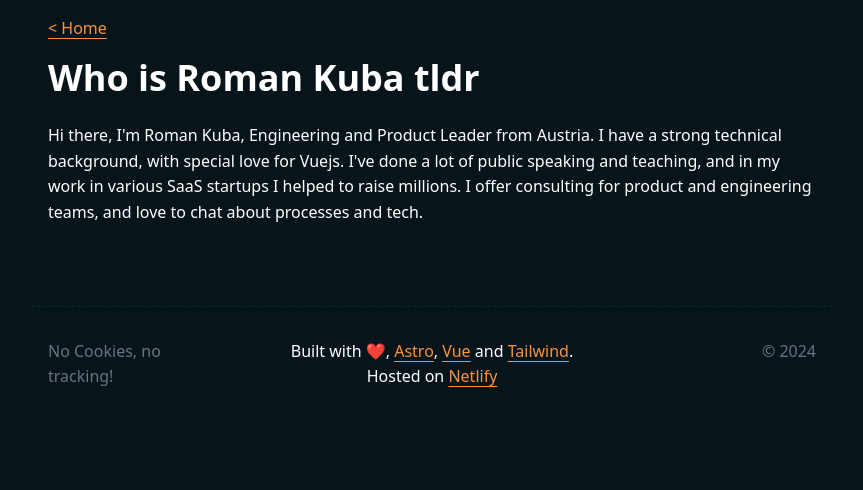
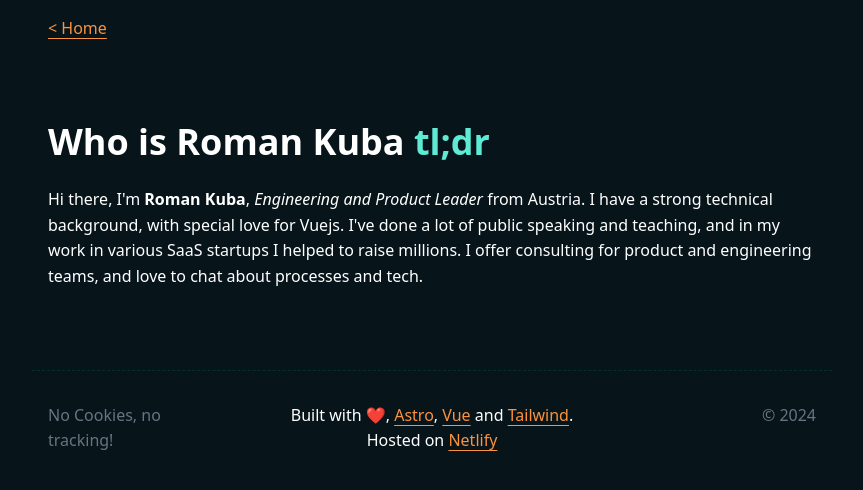
Before and after one commit to codebryo/romankuba.me, an Astro site: page /about in a window 1280 px wide. Shown: the whole page, without its empty margins (208-1071 px from the left). Built offline with nearby package versions, Linux system fonts and the light colour scheme; Astro itself is replaced by a stand-in of ours.

Commit message:
content: minor updates to about content

```diff
--- a/src/pages/about.mdx
+++ b/src/pages/about.mdx
@@ -5,11 +5,11 @@ title: About me
 
 import Header from '../components/Header.vue';
 
-<Header />
+<Header class="mb-16" />
 
-# Who is Roman Kuba tldr
+# Who is Roman Kuba <span class="text-teal-300">tl;dr</span>
 <br />
-Hi there, I'm Roman Kuba, Engineering and Product Leader from Austria. I have a strong technical background,
+Hi there, I'm **Roman Kuba**, *Engineering and Product Leader* from Austria. I have a strong technical background,
 with special love for Vuejs. I've done a lot of public speaking and teaching, and in my work in various SaaS startups
 I helped to raise millions. I offer consulting for product and engineering teams, and love to chat about processes
 and tech.
```
